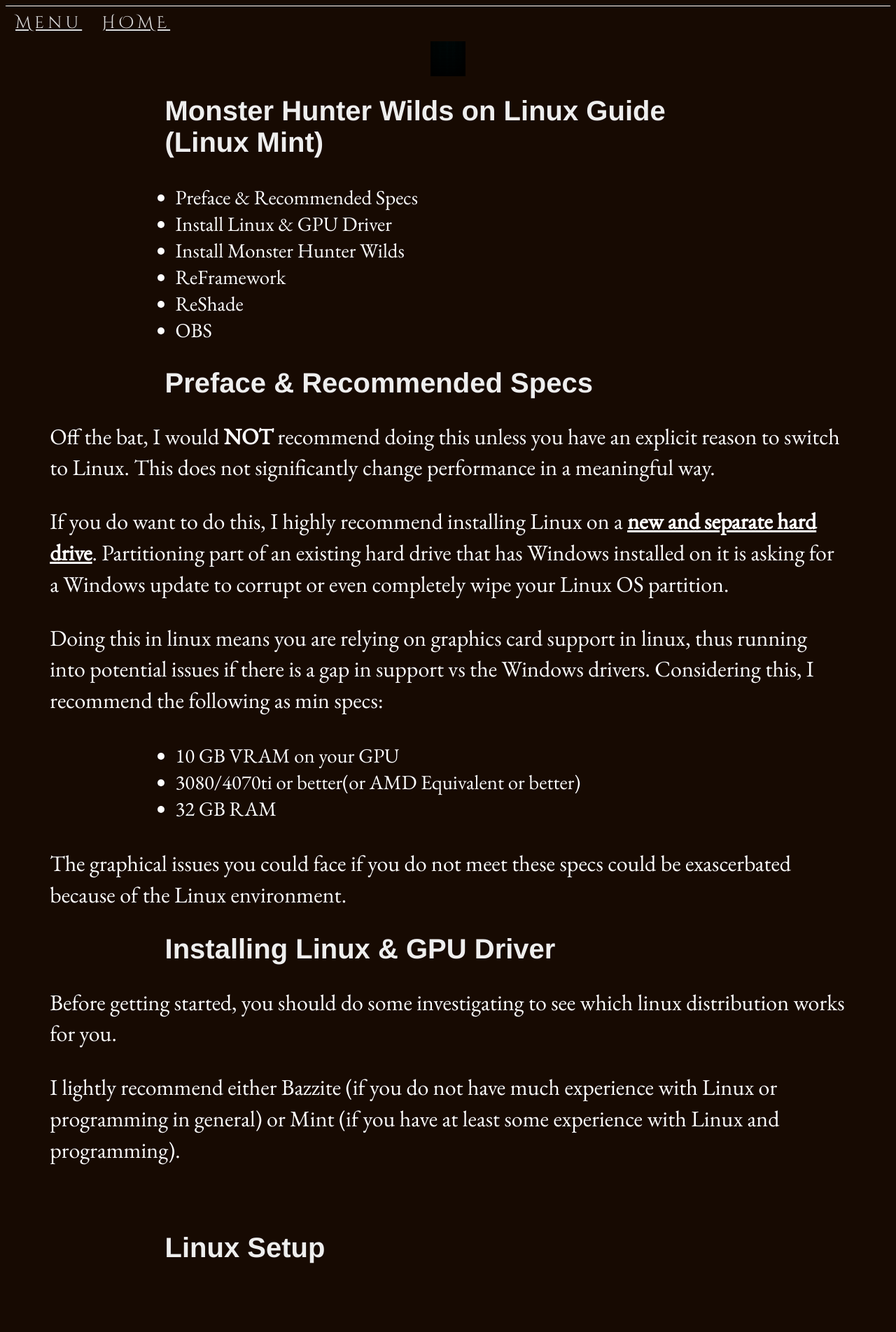
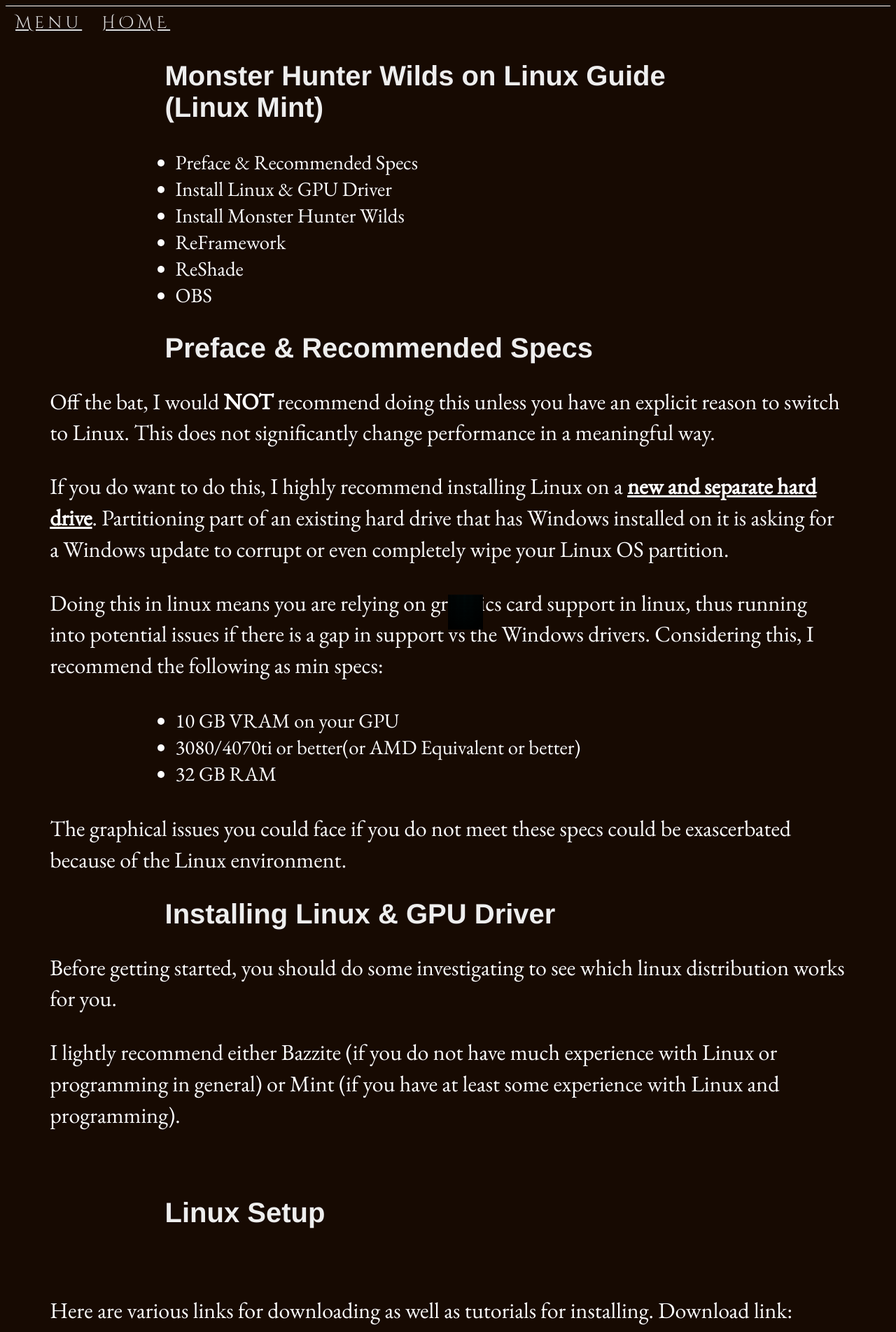
Before and after one commit to guitarsluggr/guitarsluggr.github.io, a Jekyll site: the page built from pages/mhwilds-linux.html, in a window 1280 px wide. Shown: the top 1904 px of the page at 70% size. Built offline with Jekyll 4.4.1, drawn with Linux system fonts in a browser that asks for light colours; nearby versions of some CDN libraries; library files that are not in the unit come from our copies.

Commit message:
position fix for image

```diff
--- a/css/main.css
+++ b/css/main.css
@@ -532,7 +532,6 @@
 }
 
 .img_bottom {
-  position: relative;
-  left: 0;
+  position: fixed;
   bottom: 0;
 }
```
